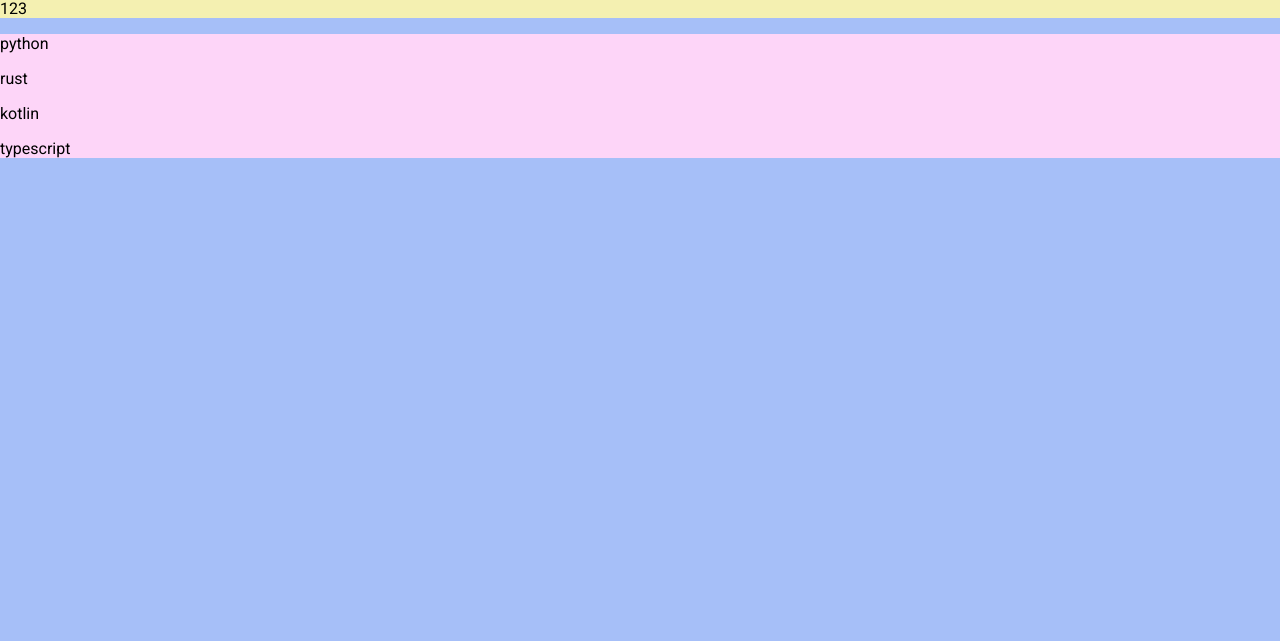
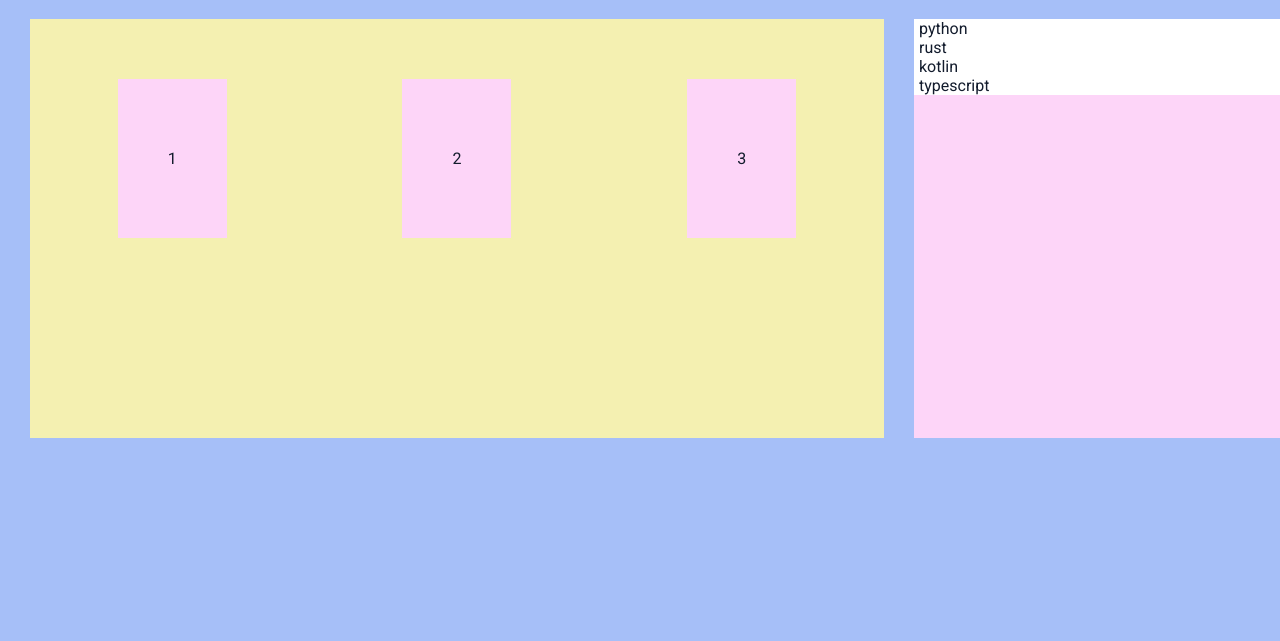
Before and after one commit to DmitryRosenblatt/test-repo1, a plain HTML site: page index.html in a window 1280 px wide. Shown: the part 159-800 px from the top of the page. Drawn offline with Linux system fonts and the light colour scheme.

Commit message:
first stage of work on my test project

```diff
--- a/index.html
+++ b/index.html
@@ -22,7 +22,8 @@
         Some Awesome Title
     </h1>
 
-    <container>
+    <div class="container">
+
 
         <main>
             <div class="pinktableft">1</div>
@@ -37,7 +38,7 @@
             <p>typescript</p>
         </aside>
 
-    </container>
+    </div>
 
 </body>
 
--- a/styles/styles.scss
+++ b/styles/styles.scss
@@ -4,6 +4,7 @@ body {
     background: #a6bff8;
     margin: 0px;
     font-family: "Roboto", sans-serif;
+    color: #131c2d;
 }
 
 nav {
@@ -17,22 +18,51 @@ nav p {
     padding: 10px 30px;
 }
 
+.home {
+    margin-right: auto;
+}
+
 .header {
     display: flex;
     flex-direction: row;
     justify-content: center;
     font-weight: normal;
+    padding: 10px 0px;
+}
+
+.container {
+    display: flex;
 }
 
 main {
     background: #f4f0b1;
     display: flex;
+    justify-content: space-around;
+    width: 70%;
+    margin: 0px 30px;
+    padding-top: 60px;
+    padding-bottom: 200px;
+    padding-right: 0px;
+    padding-left: 0px;
+}
+
+main div {
+    background: $pinkBackground;
+    padding: 70px 50px;
 }
 
 aside {
+    width: 30%;
+    padding: 0px;
+    margin: 0px;
+    display: flex;
+    flex-flow: column nowrap;
+    justify-content: flex-start;
     background: $pinkBackground;
 }
 
-.home {
-    margin-right: auto;
+aside p {
+    padding: 0px 5px;
+    margin: 0px;
+    background: #fff;
 }
```
Also changed, not shown: styles/styles.css, 1 other file.
